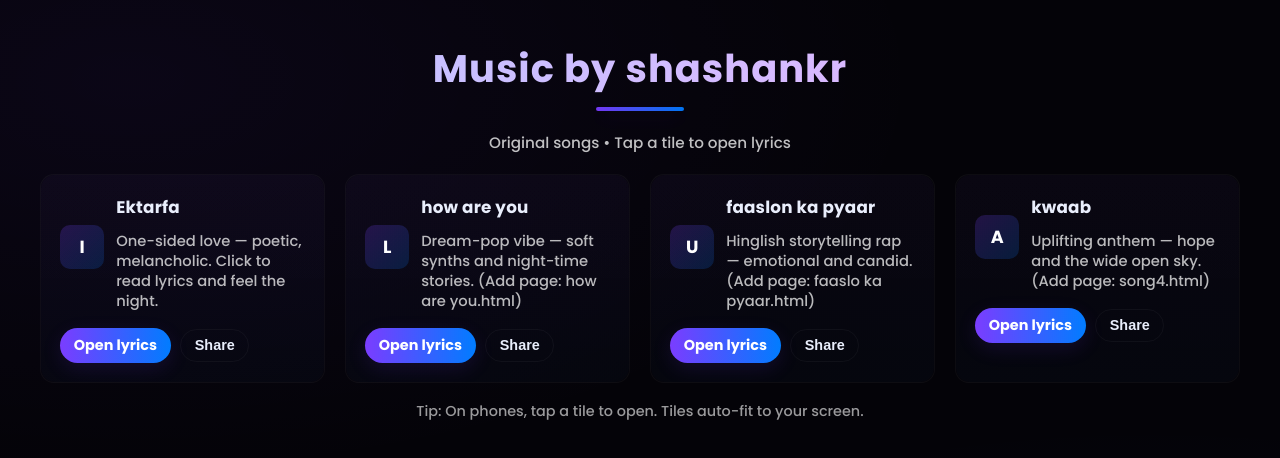
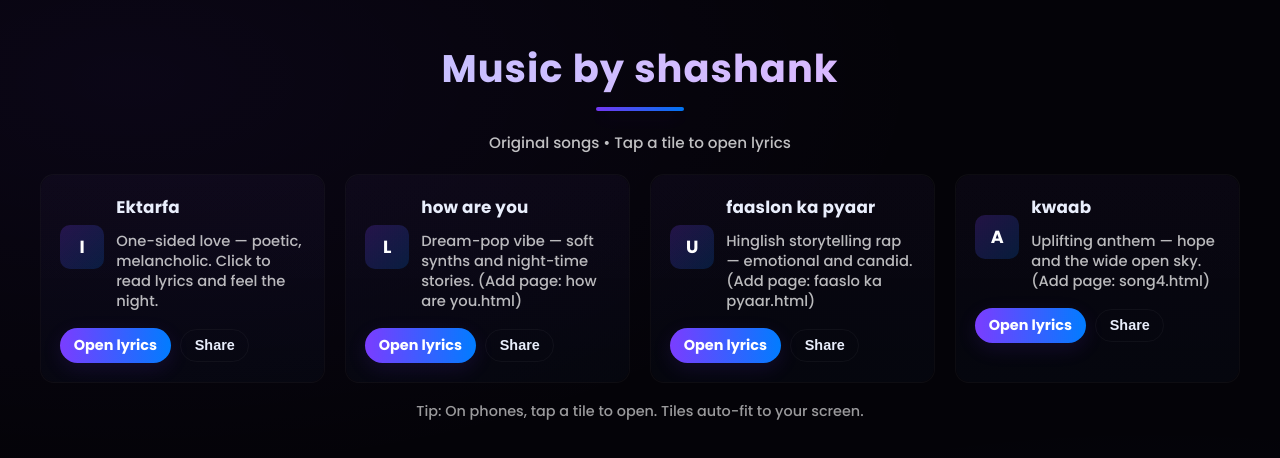
Before and after one commit to shank376/Song, a plain HTML site: page index.html in a window 1280 px wide. Drawn offline with Linux system fonts and the light colour scheme.

Commit message:
Add files via upload

```diff
--- a/index.html
+++ b/index.html
@@ -211,7 +211,7 @@
 <body>
   <div class="wrap" role="main">
     <header>
-      <div class="site-title">Music by shashankr</div>
+      <div class="site-title">Music by shashank</div>
       <div class="rule" aria-hidden="true"></div>
       <div class="subtitle">Original songs • Tap a tile to open lyrics</div>
     </header>
```
